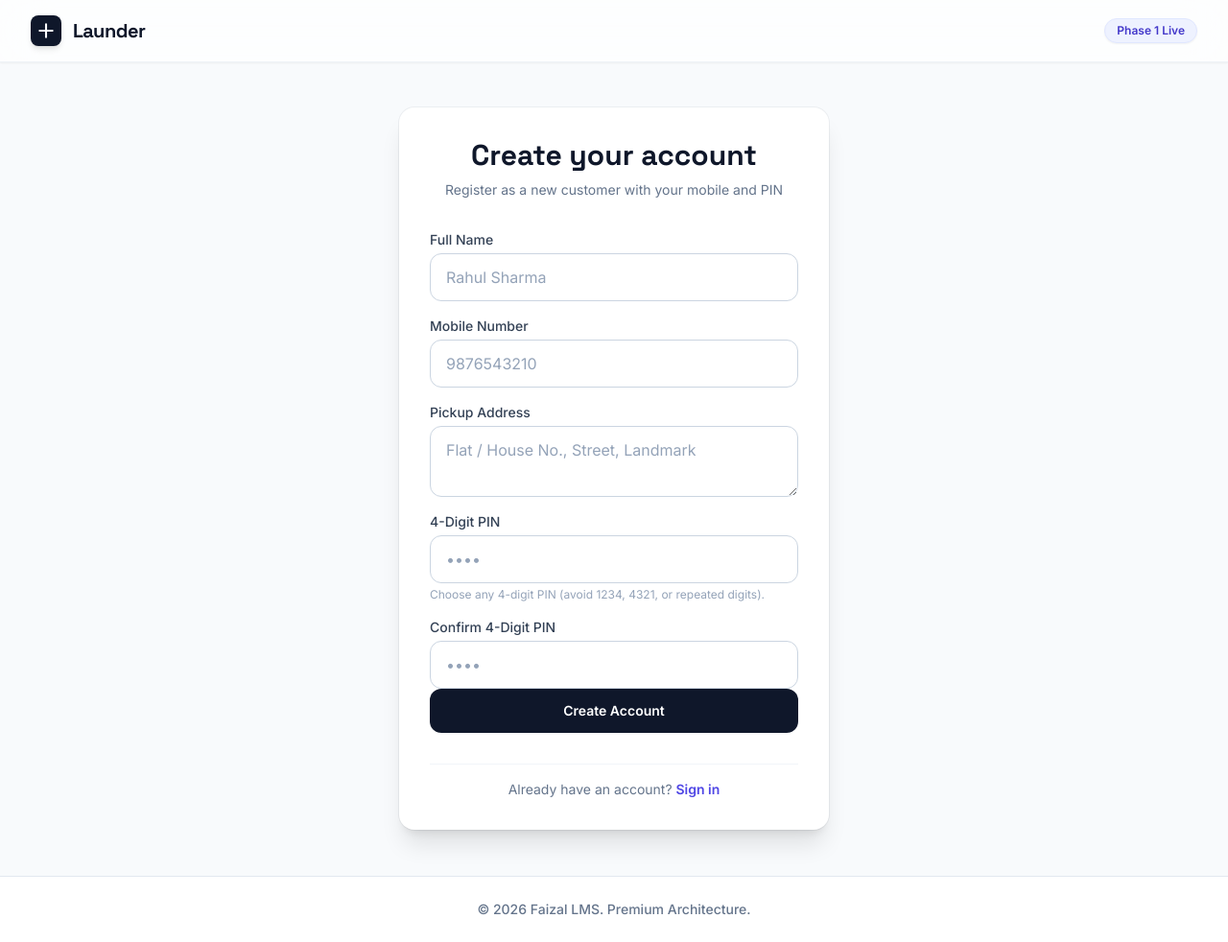
After one commit to mfaizalf72/WhiteWash_Laundry, a PHP site: page /laundry-lms/register in a window 1280 px wide. The commit adds this page. Shown: the whole page at 96% size. Run offline with PHP 8.4, Linux system fonts and the light colour scheme.

Commit message:
Complete Phase 12A: Customer Self-Registration

```diff
--- a/app/Controllers/AuthController.php
+++ b/app/Controllers/AuthController.php
@@ -5,12 +5,17 @@ namespace Faizal\LaundryLms\Controllers;
 
 use Faizal\LaundryLms\Core\Router;
 use Faizal\LaundryLms\Models\User;
+use Faizal\LaundryLms\Models\Customer;
 use Faizal\LaundryLms\Models\LoginAttempt;
 use Faizal\LaundryLms\Helpers\Security;
 
 class AuthController {
     public function showLogin(): void {
         Router::view('auth/login', ['title' => 'Sign In - Launder']);
+    }
+
+    public function showRegister(): void {
+        Router::view('auth/register', ['title' => 'Create Account - Launder']);
     }
 
     public function login(): void {
@@ -100,4 +105,104 @@ class AuthController {
         $_SESSION['error'] = $message;
         Router::redirect('/login');
     }
+
+    public function register(): void {
+        // 1. Check IP rate limiting before processing
+        if (LoginAttempt::isRegistrationLocked()) {
+            $this->backToRegisterWithErrors("Too many registration attempts. Please try again in 15 minutes.");
+            return;
+        }
+
+        // Record the registration attempt so abuse cannot bypass throttling with malformed payloads
+        LoginAttempt::recordRegistrationAttempt();
+
+        $name       = trim((string)($_POST['name'] ?? ''));
+        $rawMobile  = (string)($_POST['mobile'] ?? '');
+        $mobile     = Security::sanitizeMobile($rawMobile);
+        $address    = trim((string)($_POST['address'] ?? ''));
+        $pin        = trim((string)($_POST['pin'] ?? ''));
+        $confirmPin = trim((string)($_POST['confirm_pin'] ?? ''));
+
+        // 2. Name validation
+        if (empty($name)) {
+            $this->backToRegisterWithErrors("Full name is required.");
+            return;
+        }
+        if (strlen($name) > 100) {
+            $this->backToRegisterWithErrors("Full name cannot exceed 100 characters.");
+            return;
+        }
+
+        // 3. Mobile validation
+        if (empty($mobile)) {
+            $this->backToRegisterWithErrors("Mobile number is required.");
+            return;
+        }
+        if (strlen($mobile) < 10 || strlen($mobile) > 15) {
+            $this->backToRegisterWithErrors("Please enter a valid mobile number (10 to 15 digits).");
+            return;
+        }
+
+        // 4. Address validation
+        if (empty($address)) {
+            $this->backToRegisterWithErrors("Address is required for pickup and delivery services.");
+            return;
+        }
+
+        // 5. PIN format validation
+        if (strlen($pin) !== 4 || !ctype_digit($pin)) {
+            $this->backToRegisterWithErrors("PIN must be exactly 4 digits.");
+            return;
+        }
+
+        // 6. Prohibited trivial PINs
+        if ($pin === '1234') {
+            $this->backToRegisterWithErrors("The default PIN '1234' is not allowed for security reasons.");
+            return;
+        }
+        if ($pin === '4321') {
+            $this->backToRegisterWithErrors("PIN '4321' is too obvious. Please choose a more secure PIN.");
+            return;
+        }
+        if (preg_match('/^(\d)\1{3}$/', $pin)) {
+            $this->backToRegisterWithErrors("PIN cannot consist of four identical digits (e.g. 0000, 1111).");
+            return;
+        }
+
+        // 7. PIN confirmation check
+        if ($pin !== $confirmPin) {
+            $this->backToRegisterWithErrors("PIN confirmation does not match.");
+            return;
+        }
+
+        // 8. Mobile uniqueness check (database unique constraint remains authoritative)
+        if (Customer::findByMobile($mobile)) {
+            $this->backToRegisterWithErrors("An account with mobile number '{$mobile}' already exists. Please sign in.");
+            return;
+        }
+
+        // 9. Persist customer account (role strictly forced to customer, is_active forced to 1)
+        Customer::create([
+            'name'      => $name,
+            'mobile'    => $mobile,
+            'pin'       => $pin,
+            'address'   => $address,
+            'is_active' => 1
+        ]);
+
+        // 10. Success notification and redirect to login
+        if (session_status() === PHP_SESSION_NONE) {
+            session_start();
+        }
+        $_SESSION['success'] = "Registration successful! Please login with your mobile number and PIN.";
+        Router::redirect('/login');
+    }
+
+    private function backToRegisterWithErrors(string $message): void {
+        if (session_status() === PHP_SESSION_NONE) {
+            session_start();
+        }
+        $_SESSION['error'] = $message;
+        Router::redirect('/register');
+    }
 }
--- a/public/index.php
+++ b/public/index.php
@@ -25,9 +25,11 @@ $router = new Router();
 // Public Routes
 $router->get('/', 'Faizal\LaundryLms\Controllers\HomeController@index');
 
-// Authentication Routes (Guest only for login)
+// Authentication Routes (Guest only for login & registration)
 $router->get('/login', 'Faizal\LaundryLms\Controllers\AuthController@showLogin', [GuestMiddleware::class]);
 $router->post('/login', 'Faizal\LaundryLms\Controllers\AuthController@login', [CsrfMiddleware::class]);
+$router->get('/register', 'Faizal\LaundryLms\Controllers\AuthController@showRegister', [GuestMiddleware::class]);
+$router->post('/register', 'Faizal\LaundryLms\Controllers\AuthController@register', [GuestMiddleware::class, CsrfMiddleware::class]);
 $router->get('/logout', 'Faizal\LaundryLms\Controllers\AuthController@logout', [AuthMiddleware::class]);
 
 // Admin & Staff Operational Routes (Master Data, Orders, Reports)
--- /dev/null
+++ b/views/pages/auth/register.php
@@ -0,0 +1,53 @@
+<div class="min-h-[80vh] flex items-center justify-center py-12 px-4 sm:px-6 lg:px-8">
+    <div class="max-w-md w-full space-y-8 bg-white p-8 rounded-2xl shadow-xl ring-1 ring-slate-900/5">
+        <div>
+            <h2 class="text-center text-3xl font-display font-bold text-slate-900">Create your account</h2>
+            <p class="mt-2 text-center text-sm text-slate-500">Register as a new customer with your mobile and PIN</p>
+        </div>
+
+        <?php if (isset($_SESSION['error'])): ?>
+            <div class="bg-red-50 border-l-4 border-red-500 p-4 mb-4 rounded-md">
+                <p class="text-sm text-red-700"><?= htmlspecialchars($_SESSION['error']) ?></p>
+            </div>
+            <?php unset($_SESSION['error']); ?>
+        <?php endif; ?>
+
+        <form class="mt-8 space-y-5" action="/laundry-lms/register" method="POST">
+            <?= \Faizal\LaundryLms\Helpers\Csrf::field() ?>
+            <div class="space-y-4">
+                <div>
+                    <label for="name" class="block text-sm font-medium text-slate-700">Full Name</label>
+                    <input id="name" name="name" type="text" required maxlength="100" class="mt-1 block w-full px-4 py-3 rounded-xl border border-slate-300 text-slate-900 placeholder-slate-400 focus:outline-none focus:ring-2 focus:ring-indigo-500 focus:border-indigo-500 transition-shadow" placeholder="Rahul Sharma">
+                </div>
+                <div>
+                    <label for="mobile" class="block text-sm font-medium text-slate-700">Mobile Number</label>
+                    <input id="mobile" name="mobile" type="tel" required maxlength="15" class="mt-1 block w-full px-4 py-3 rounded-xl border border-slate-300 text-slate-900 placeholder-slate-400 focus:outline-none focus:ring-2 focus:ring-indigo-500 focus:border-indigo-500 transition-shadow" placeholder="9876543210">
+                </div>
+                <div>
+                    <label for="address" class="block text-sm font-medium text-slate-700">Pickup Address</label>
+                    <textarea id="address" name="address" required rows="2" class="mt-1 block w-full px-4 py-3 rounded-xl border border-slate-300 text-slate-900 placeholder-slate-400 focus:outline-none focus:ring-2 focus:ring-indigo-500 focus:border-indigo-500 transition-shadow" placeholder="Flat / House No., Street, Landmark"></textarea>
+                </div>
+                <div>
+                    <label for="pin" class="block text-sm font-medium text-slate-700">4-Digit PIN</label>
+                    <input id="pin" name="pin" type="password" inputmode="numeric" required maxlength="4" pattern="\d{4}" class="mt-1 block w-full px-4 py-3 rounded-xl border border-slate-300 text-slate-900 placeholder-slate-400 focus:outline-none focus:ring-2 focus:ring-indigo-500 focus:border-indigo-500 transition-shadow" placeholder="••••">
+                    <p class="mt-1 text-xs text-slate-400">Choose any 4-digit PIN (avoid 1234, 4321, or repeated digits).</p>
+                </div>
+                <div>
+                    <label for="confirm_pin" class="block text-sm font-medium text-slate-700">Confirm 4-Digit PIN</label>
+                    <input id="confirm_pin" name="confirm_pin" type="password" inputmode="numeric" required maxlength="4" pattern="\d{4}" class="mt-1 block w-full px-4 py-3 rounded-xl border border-slate-300 text-slate-900 placeholder-slate-400 focus:outline-none focus:ring-2 focus:ring-indigo-500 focus:border-indigo-500 transition-shadow" placeholder="••••">
+                </div>
+            </div>
+
+            <button type="submit" class="w-full flex justify-center py-3 px-4 border border-transparent rounded-xl shadow-sm text-sm font-semibold text-white bg-slate-900 hover:bg-slate-800 focus:outline-none focus:ring-2 focus:ring-offset-2 focus:ring-slate-900 transition-colors">
+                Create Account
+            </button>
+        </form>
+
+        <div class="text-center pt-4 border-t border-slate-100">
+            <p class="text-sm text-slate-500">
+                Already have an account?
+                <a href="/laundry-lms/login" class="font-semibold text-indigo-600 hover:text-indigo-500">Sign in</a>
+            </p>
+        </div>
+    </div>
+</div>
```
Also changed, not shown: app/Models/LoginAttempt.php (+48 -0 lines), views/pages/auth/login.php (+14 -0 lines).
